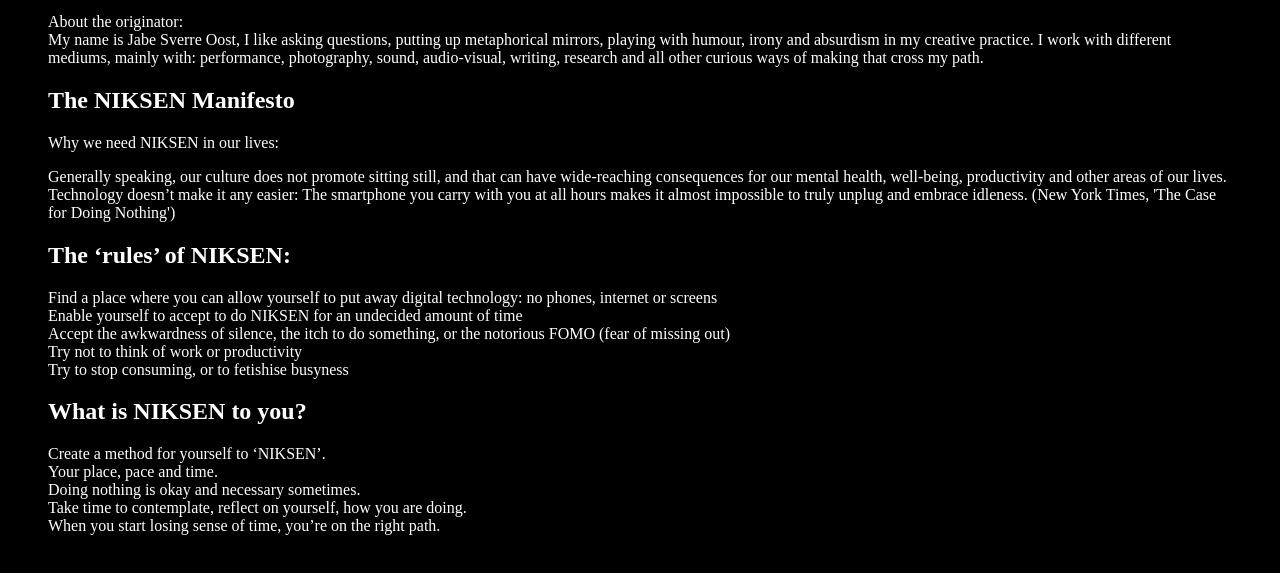
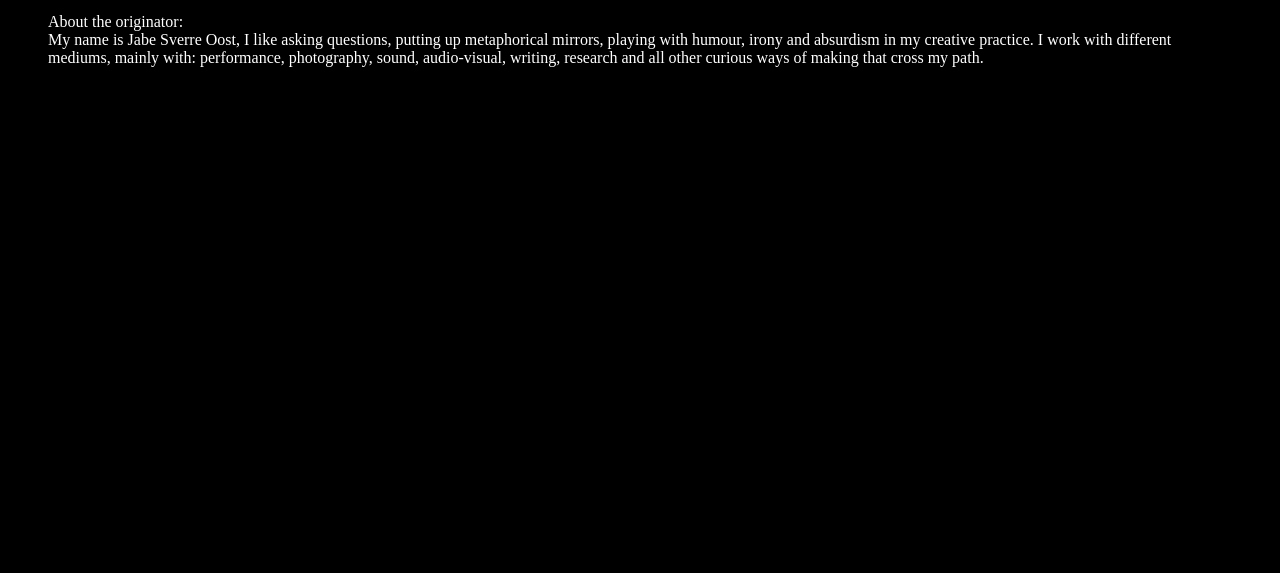
Before and after one commit to richardvanthof/Niksen-website, a plain HTML site: page about.html in a window 1280 px wide. Shown: the part 207-780 px from the top of the page. Drawn offline with Linux system fonts and the light colour scheme.

Commit message:
Update about.html
removed duplicate manifesto

```diff
--- a/about.html
+++ b/about.html
@@ -16,7 +16,7 @@
   </nav>
   <main class="container">
     <h1>About</h1>
-    <section>
+
       <p>
         NIKSEN is a protest against the consumerist society where “being busy”
         is seen like a value if not even a virtue. This project questions the
@@ -31,42 +31,7 @@
         performance, photography, sound, audio-visual, writing, research and all
         other curious ways of making that cross my path.
       </p>
-    </section>
 
-    <section>
-      <h2>The NIKSEN Manifesto</h2>
-      <p>
-        Why we need NIKSEN in our lives:
-      </p>
-      <p>
-        Generally speaking, our culture does not promote sitting still, and that can have wide-reaching consequences for
-        our
-        mental health, well-being, productivity and other areas of our lives. Technology doesn’t make it any easier: The
-        smartphone
-        you carry with you at all hours makes it almost impossible to truly unplug and embrace idleness. (New York
-        Times, 'The Case for Doing Nothing')
-      </p>
-
-      <h2>The ‘rules’ of NIKSEN:</h2>
-      <ul>
-        <li>Find a place where you can allow yourself to put away digital technology: no phones, internet or screens
-        </li>
-        <li>Enable yourself to accept to do NIKSEN for an undecided amount of time</li>
-        <li>Accept the awkwardness of silence, the itch to do something, or the notorious FOMO (fear of missing out)
-        </li>
-        <li>Try not to think of work or productivity</li>
-        <li>Try to stop consuming, or to fetishise busyness</li>
-      </ul>
-
-      <h2>What is NIKSEN to you?</h2>
-      <p>
-        Create a method for yourself to ‘NIKSEN’.<br>
-        Your place, pace and time.<br>
-        Doing nothing is okay and necessary sometimes.<br>
-        Take time to contemplate, reflect on yourself, how you are doing.<br>
-        When you start losing sense of time, you’re on the right path.
-      </p>
-    </section>
 
   </main>
 </body>
```
